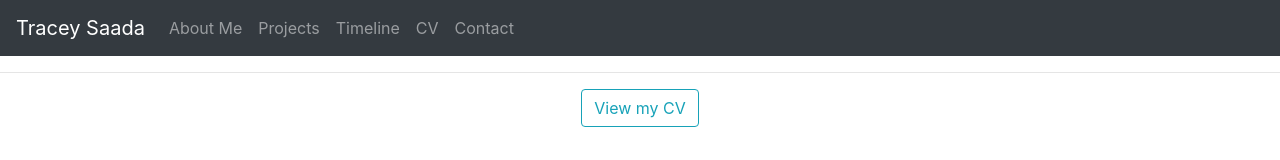
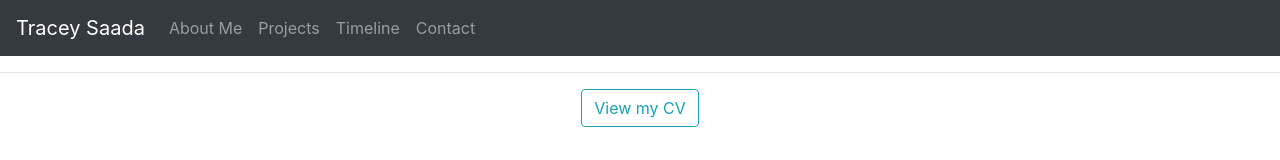
Before and after one commit to traceysaada/React-Portfolio, a React (Create React App) app: page / in a window 1280 px wide. Shown: the top 160 px of the page. Built offline with nearby package versions, Linux system fonts and the light colour scheme.

Commit message:
deleted cv page & routes on other pages

```diff
--- a/src/App.js
+++ b/src/App.js
@@ -4,7 +4,7 @@ import { BrowserRouter as Router, Route} from 'react-router-dom'
 import Header from "./Components/Header"
 import ProjectPage from './Components/ProjectPage';
 import TimeLinePage from './Components/TimeLinePage';
-import CVPage from './Components/CVPage'
+
 import About from './Components/About'
 import ContactPage from './Components/ContactPage'
 
@@ -16,7 +16,7 @@ function App() {
       <Route exact path="/" component={About} />
       <Route exact path="/projects" component={ProjectPage} />
       <Route exact path="/timeline" component={TimeLinePage} />
-      <Route exact path="/cvpage" component={CVPage} />
+
       <Route exact path="/contactpage" component={ContactPage} />
       </Router>
     </div>
--- a/src/Components/CVPage.js
+++ /dev/null
@@ -1,11 +0,0 @@
-import React from "react";
-
-
-export default function CVPage ()
-{
- return (
-     <h1>CV</h1>
-
-     //
- )
-}
--- a/src/Components/Header.js
+++ b/src/Components/Header.js
@@ -13,7 +13,7 @@ class Header extends Component {
             <Nav.Link href="/">About Me</Nav.Link>
             <Nav.Link href="/projects">Projects</Nav.Link>
             <Nav.Link href="/timeline">Timeline</Nav.Link>
-            <Nav.Link href="/cvpage">CV</Nav.Link>
+
             <Nav.Link href="/contactpage">Contact</Nav.Link>
           </Nav>
         </Navbar>
```
